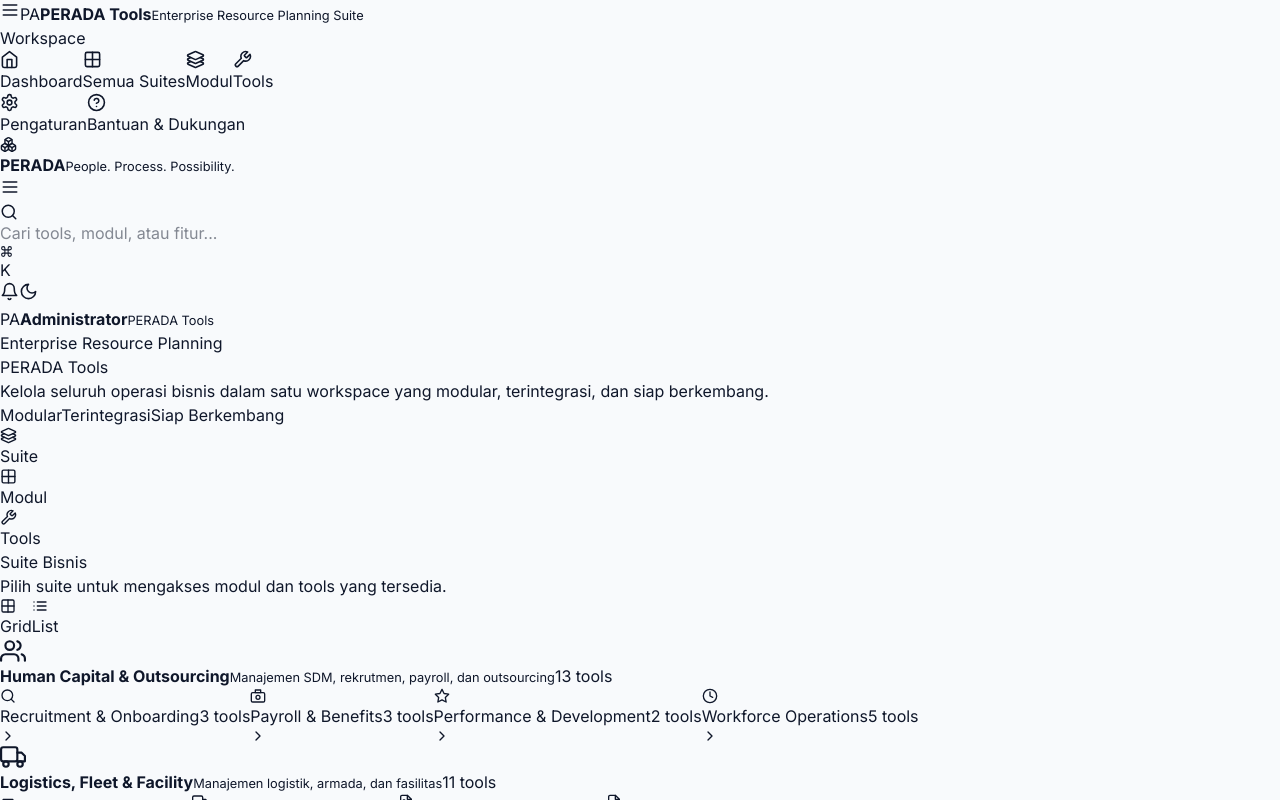
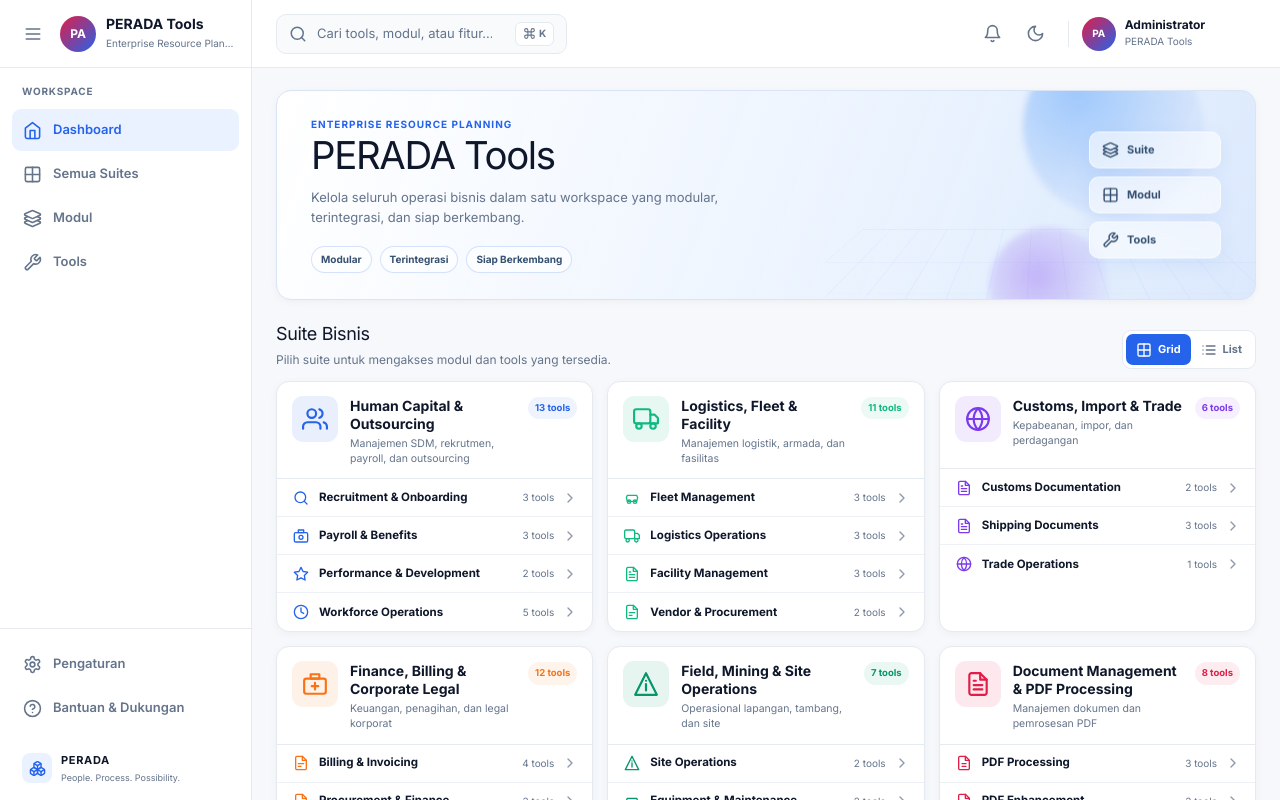
Before and after one commit to ImHeroesKiller/nota-gen, a React (Vite) app: page / in a window 1280 px wide. Shown: the top 800 px of the page. Built offline with nearby package versions, Linux system fonts and the light colour scheme.

Commit message:
Load modern ERP workspace styles

```diff
--- a/src/index.css
+++ b/src/index.css
@@ -2,6 +2,7 @@
 
 /* Import Global CSS */
 @import './styles/global.css';
+@import './styles/erp-modern.css';
 
 :root {
   /* PERADA Brand Colors */
```
